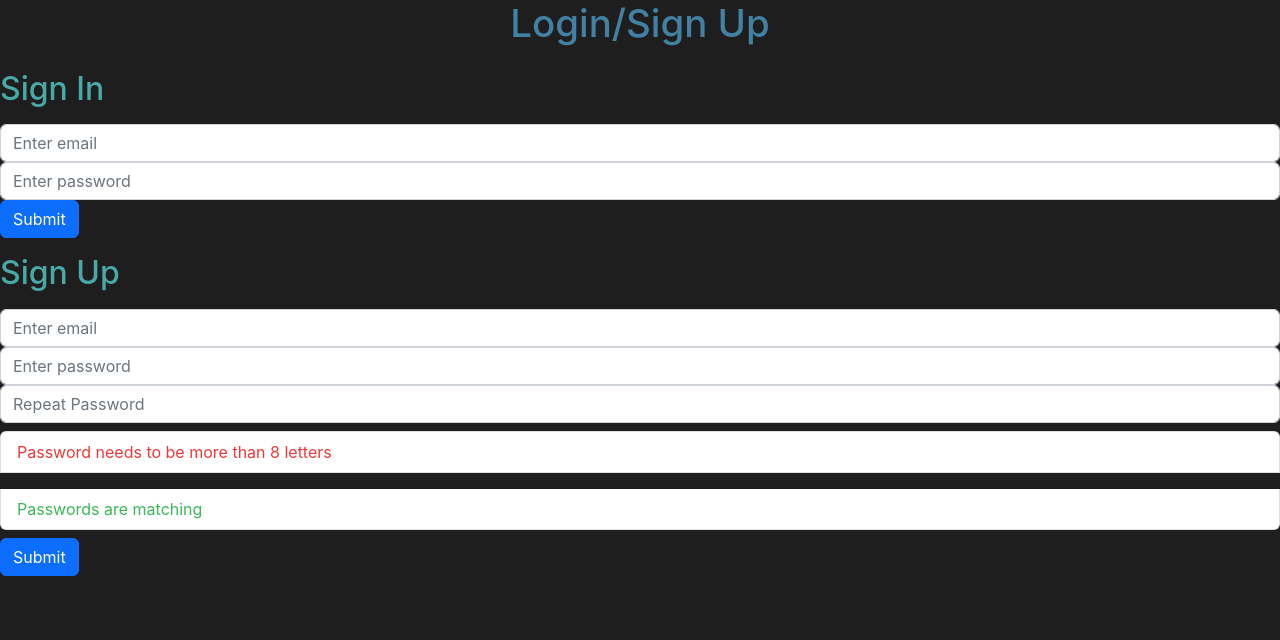
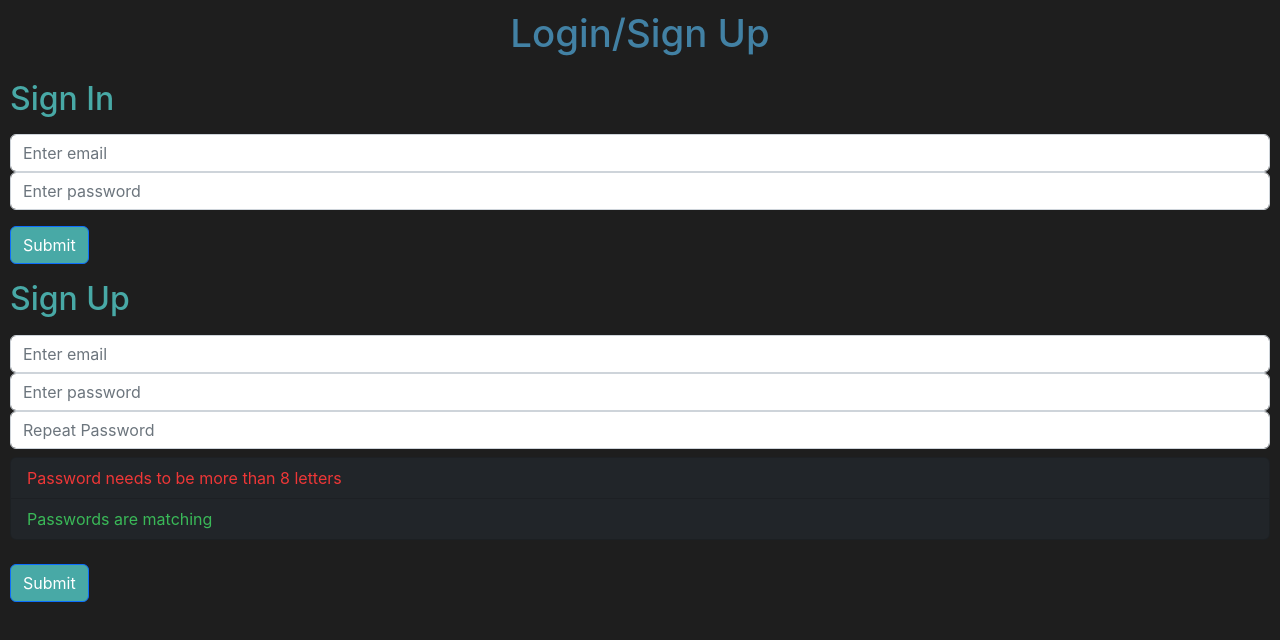
Before and after one commit to pranavkannepalli/to_do_firebase, a Next.js app: page / in a window 1280 px wide. Shown: the top 640 px of the page. Built offline with nearby package versions, Linux system fonts and the light colour scheme.

Commit message:
ui changes, components

```diff
--- a/components/LoginPage/SignIn.tsx
+++ b/components/LoginPage/SignIn.tsx
@@ -11,8 +11,6 @@ const SignIn: React.FC<Props> = ({ signIn }) => {
 
     const handleSubmit = (e: React.FormEvent<HTMLFormElement>) => {
         e.preventDefault();
-        console.log(email);
-        console.log(password);
         if (!email) return;
         if (!password) return;
         signIn(email, password);
@@ -41,7 +39,7 @@ const SignIn: React.FC<Props> = ({ signIn }) => {
                     placeholder="Enter password"
                 />
             </Form.Group>
-            <Button  variant="primary mb-3" type="submit">
+            <Button className="secondary my-3" type="submit">
                 Submit
             </Button>
         </Form>
--- a/components/LoginPage/SignUp.tsx
+++ b/components/LoginPage/SignUp.tsx
@@ -13,8 +13,6 @@ const SignUp: React.FC<Props> = ({ signUp }) => {
 
     const handleSubmit = (e: React.FormEvent<HTMLFormElement>) => {
         e.preventDefault();
-        console.log(email);
-        console.log(password);
         if (!email) return;
         if (!password) return;
         if (password != repeatPassword) return;
@@ -22,7 +20,6 @@ const SignUp: React.FC<Props> = ({ signUp }) => {
         signUp(email, password);
         setEmail("");
         setPassword("");
-        console.log("Signed up");
     }
 
     return (
@@ -52,16 +49,16 @@ const SignUp: React.FC<Props> = ({ signUp }) => {
                     onChange={(e) => setRepeat(e.target.value)}
                     placeholder="Repeat Password"
                 />
-                <ListGroup>
-                    <ListGroup.Item className={password.length < 8 ? "danger my-2" : "success my-2"}>
+                <ListGroup className="my-2">
+                    <ListGroup.Item className={password.length < 8 ? "danger bg-dark" : "success bg-dark"}>
                         {password.length < 8 ? "Password needs to be more than 8 letters" : "Password is more than 8 letters"}
                     </ListGroup.Item>
-                    <ListGroup.Item className={password != repeatPassword ? "danger my-2" : "success my-2"}>
+                    <ListGroup.Item className={password != repeatPassword ? "danger bg-dark" : "success bg-dark"}>
                         {password != repeatPassword ? "Passwords don't match" : "Passwords are matching"}
                     </ListGroup.Item>
                 </ListGroup>
             </Form.Group>
-            <Button  variant="primary" type="submit">
+            <Button className="secondary my-3" type="submit">
                 Submit
             </Button>
         </Form>
--- a/components/TodoPage/FormTodo.tsx
+++ b/components/TodoPage/FormTodo.tsx
@@ -29,7 +29,7 @@ const FormTodo: React.FC<Props> = ({ addTodo }) => {
           placeholder="Add new todo"
         />
       </Form.Group>
-      <Button variant="primary mb-3" type="submit">
+      <Button className="secondary my-3" type="submit">
         Submit
       </Button>
     </Form>
--- /dev/null
+++ b/components/TodoPage/Groups.tsx
@@ -0,0 +1,24 @@
+import React from "react";
+import Dropdown from "react-bootstrap/Dropdown";
+import DropdownButton from 'react-bootstrap/DropdownButton';
+
+type Props = {
+    groups: string[];
+    changeCurrentGroup: (value: React.SetStateAction<string>) => void;
+}
+
+const groupPage: React.FC<Props> = ({ groups, changeCurrentGroup }) => {
+    const groupsNonsense = (group: string) => {
+        changeCurrentGroup(group);
+    }
+
+    return (
+        <DropdownButton id="dropdown-button-basic" title="Groups">
+            {groups.map((group, index) => (
+                <Dropdown.Item onClick={() => groupsNonsense(group)} key={index}>{group}</Dropdown.Item>
+            ))}
+        </DropdownButton>
+    )
+}
+
+export default groupPage;
--- a/components/TodoPage/Todo.tsx
+++ b/components/TodoPage/Todo.tsx
@@ -10,10 +10,10 @@ type Props = {
 
 const Todo: React.FC<Props> = ({ todo, markTodo, removeTodo }) => {
     return (
-        <div className="todo">
-            <span style={{ textDecoration: todo.isDone ? "line-through" : "" }}>
+        <div className="todo bg-dark">
+            <div style={{ textDecoration: todo.isDone ? "line-through" : "" }}>
                 {todo.description}
-            </span>
+            </div>
             <div>
                 {!todo.isDone && (<Button variant="outline-success" onClick={() => markTodo(todo.id)}>
                     ✔️
--- a/components/TodoPage/TodoPage.tsx
+++ b/components/TodoPage/TodoPage.tsx
@@ -4,9 +4,7 @@ import { auth, db } from "../../firebase_setup";
 import FormTodo from "./FormTodo";
 import Todo from "./Todo";
 import { Button, Card } from "react-bootstrap";
-import Dropdown from "react-bootstrap/Dropdown";
-import DropdownButton from 'react-bootstrap/DropdownButton';
-import DropdownItem from "react-bootstrap/esm/DropdownItem";
+import Groups from "./Groups"
 
 type Props = {
     currentGroup: string;
@@ -39,15 +37,13 @@ const TodoPage: React.FC<Props> = ({ currentGroup, groups, todos, lastId, change
         try {
             const res = await auth.signOut();
             changeUserExists(false);
+            changeCurrentGroup("Personal");
+            changeGroups(["Personal"])
         }
         catch (error) {
             console.log(error);
         }
         changeLoading(false);
-    }
-
-    const groupsNonsense = (group:string) => {
-        changeCurrentGroup(group);
     }
 
     return (
@@ -58,17 +54,12 @@ const TodoPage: React.FC<Props> = ({ currentGroup, groups, todos, lastId, change
             <main>
                 <div>
                     <h1 className="text-center">Todo List</h1>
-                    <h3 className="text-center">User: <span>{auth.currentUser?.email}</span></h3>
-                    <Button onClick={signOut}>Sign Out</Button>
+                    <h3 className="text-center">User: <span>{auth.currentUser?.email}</span><Button className="mx-2" onClick={signOut}>Sign Out</Button></h3>
                     <br />
-                    <DropdownButton id="dropdown-button-basic" title="Groups">
-                        {groups.map((group, index) => (
-                            <Dropdown.Item onClick={() => groupsNonsense(group)} key={index}>{group}</Dropdown.Item>
-                        ))}
-                    </DropdownButton>
+                    <Groups groups={groups} changeCurrentGroup={changeCurrentGroup} />
                     <FormTodo addTodo={addTodo} />
                     {todos.map((todo, index) => (
-                        <Card key={index}>
+                        <Card className="bg-dark" key={index}>
                             <Card.Body>
                                 <Todo todo={todo} markTodo={markTodo} removeTodo={removeTodo} />
                             </Card.Body>
--- a/pages/index.tsx
+++ b/pages/index.tsx
@@ -39,7 +39,6 @@ export default function Home() {
             allGroups.push(snapshot.val()[i]);
           }
           changeGroups(allGroups);
-          console.log(groups);
         })
       }
       catch (error) {
@@ -48,7 +47,6 @@ export default function Home() {
     }
   };
 
-  console.log(currentGroup)
   if (userExists) {
     return (
       <TodoPage currentGroup={currentGroup} groups={groups} todos={todos} lastId={lastId} changeCurrentGroup={changeCurrentGroup} changeGroups={changeGroups} changeLast={changeLast} changeLoading={changeLoading} changeUserExists={changeUserExists} />
--- a/styles/globals.css
+++ b/styles/globals.css
@@ -4,6 +4,14 @@
   --clr-secondary: #48A9A6;
   --clr-light: #FFFFFF;
   --clr-dark: #1E1E1E;
+}
+
+.dark {
+  background-color: var(--clr-dark);
+}
+
+.secondary {
+  background-color: var(--clr-secondary);
 }
 
 html,
@@ -53,6 +61,7 @@ h1 {
 }
 
 body {
+  padding: 10px !important;
   color: var(--clr-light) !important;
   background: var(--clr-dark) !important;
 }
```
